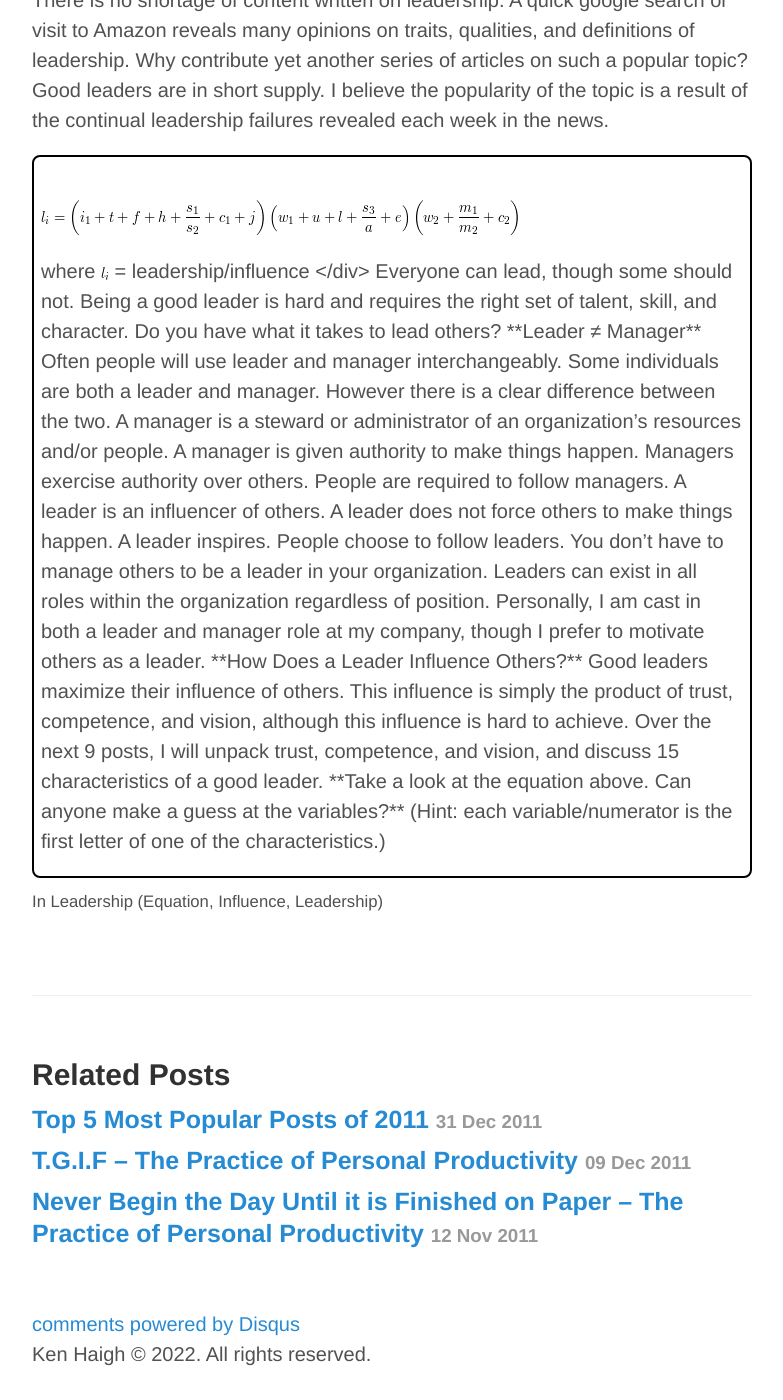
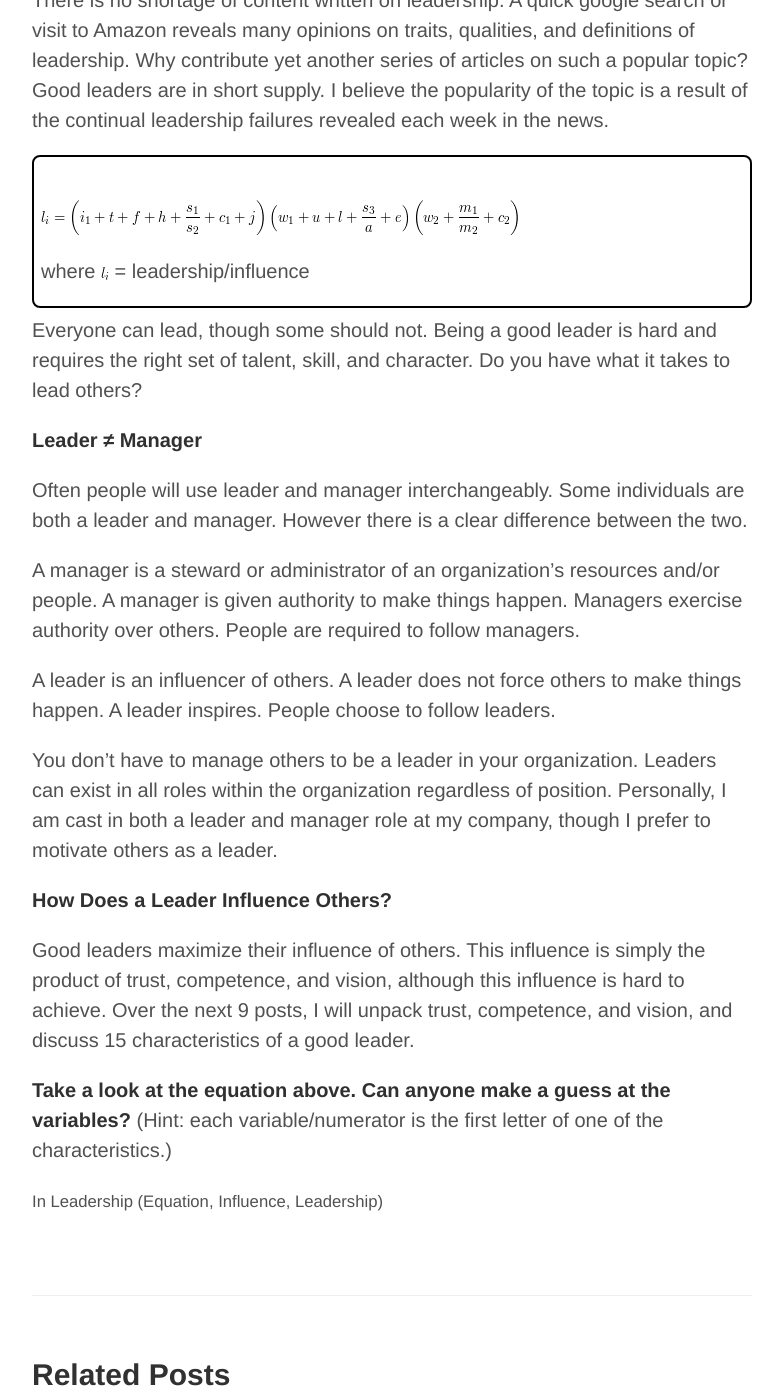
Before and after one commit to khaigh/khaigh.github.io, a Jekyll site: the page built from _posts/2011-05-22-the-leadership-equation-characteristics-of-a-good-leader.md, in a window 1280 px wide and 1400 px high, scrolled down 296 px. Shown: the whole window, without its empty margins (248-1031 px from the left). Built offline with Jekyll 4.4.1, drawn with Linux system fonts in a browser that asks for light colours; Markdown is read by kramdown in place of the engine named in the settings; comment, search, counter and statistics services are not loaded.

Commit message:
fix markup

```diff
--- a/_posts/2011-05-22-the-leadership-equation-characteristics-of-a-good-leader.md
+++ b/_posts/2011-05-22-the-leadership-equation-characteristics-of-a-good-leader.md
@@ -23,6 +23,7 @@ There is no shortage of content written on leadership. A quick google search or
 
   <p>
     where <img src="/wp-content/ql-cache/quicklatex.com-0c4401c34d885cf9bd7f1d7f7e127004_l3.png" class="ql-img-inline-formula " alt="&#108;&#95;&#105;" title="Rendered by QuickLaTeX.com" height="13" width="8" style="vertical-align: -2px;" /> = leadership/influence
+  </p>
 </div>
 
 Everyone can lead, though some should not. Being a good leader is hard and requires the right set of talent, skill, and character. Do you have what it takes to lead others?
```
